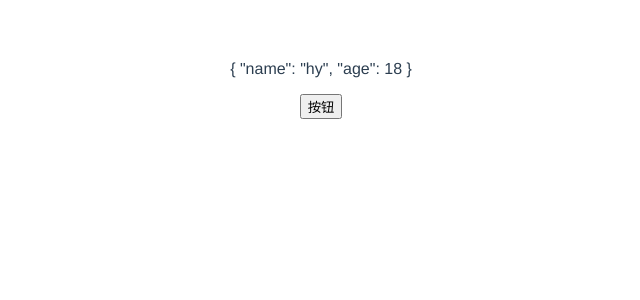
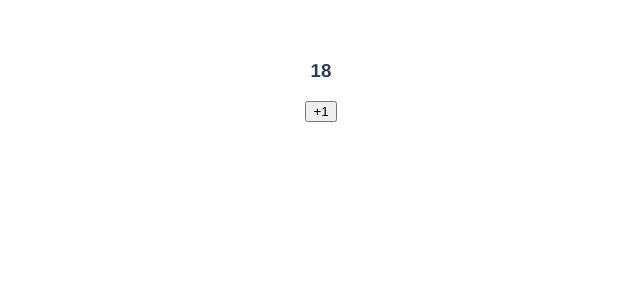
Before and after one commit to Basilosauridae/vue3.x, a Vue app: page / in a window 1280 px wide. Shown: the top 300 px of the page, without its empty margins (319-959 px from the left). Built offline with nearby package versions, Linux system fonts and the light colour scheme.

Commit message:
customRef

```diff
--- a/src/App.vue
+++ b/src/App.vue
@@ -9,7 +9,8 @@
   <!-- <toRaw/> -->
   <!-- <markRaw/>-->
   <!-- <toRef/> -->
-  <toRefs/>
+  <!-- <toRefs/> -->
+  <customRef/>
 
 </template>
 
@@ -25,6 +26,7 @@ import ToRaw from './components/08.roRaw.vue'
 import MarkRaw from './components/09.markRaw.vue'
 import ToRef from './components/10.ToRef.vue'
 import ToRefs from './components/11.toRefs.vue'
+import CustomRef from './components/12.cutomRef.vue'
 
 export default {
   name: 'App',
@@ -39,7 +41,8 @@ export default {
     ToRaw,
     MarkRaw,
     ToRef,
-    ToRefs
+    ToRefs,
+    CustomRef
   }
 }
 </script>
--- /dev/null
+++ b/src/components/12.cutomRef.vue
@@ -0,0 +1,65 @@
+<template>
+  <div>
+    <h3>{{age}}</h3>
+    <button @click="fn">+1</button>
+  </div>
+</template>
+
+<script>
+import {customRef, ref} from 'vue'
+
+/*customRef写法:
+1.在export default外面自定义一个工厂函数 参数是setup中定义的值
+2.函数内返回一个customRef() 参数此方法的执行结果 是一个回调函数
+3.回调函数内 要return出一个对象，包含set/get方法，此时控制台可打印 但页面不更新
+4.要使页面更新 在customRef的回调函数的参数中传入track和trigger
+5.get的开头track(),告诉vue这个函数需要追踪变化
+  set的结尾trigger()，告诉vue触发界面更新
+
+*/
+function myRef(value) {
+  return customRef((track,trigger)=>{
+    return{
+      get(){
+        track()
+        console.log( value,'get' )//get接收myRef(value)的value
+        return value
+      },
+      set(newvalue){
+        console.log( newvalue,'set' )//set接收value改变后的值
+        value = newvalue
+        trigger()
+      }
+    }
+  })
+}
+
+export default {
+  name:'CustomRef',
+  setup(){
+    let age = myRef(18) //原写法let age = ref(18),此方法自定义了一个ref函数
+    function fn() {
+      age.value += 1
+    }
+
+    return{age,fn}
+  }
+}
+// ref写法 点击值+1
+/*export default {
+  name:'CustomRef',
+  setup(){
+    let age = ref(18)
+    function fn() {
+      age.value += 1
+      console.log( age )
+    }
+
+    return {age,fn}
+  }
+}*/
+</script>
+
+<style>
+
+</style>
```
